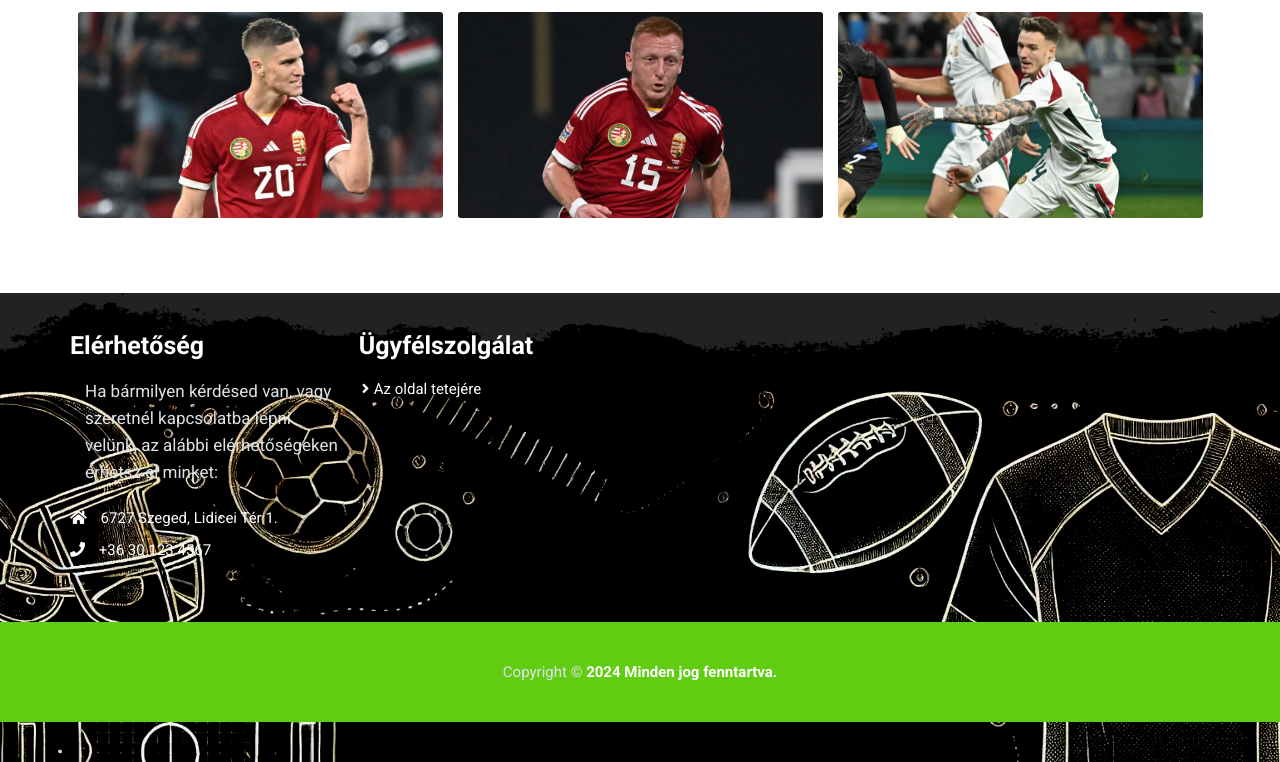
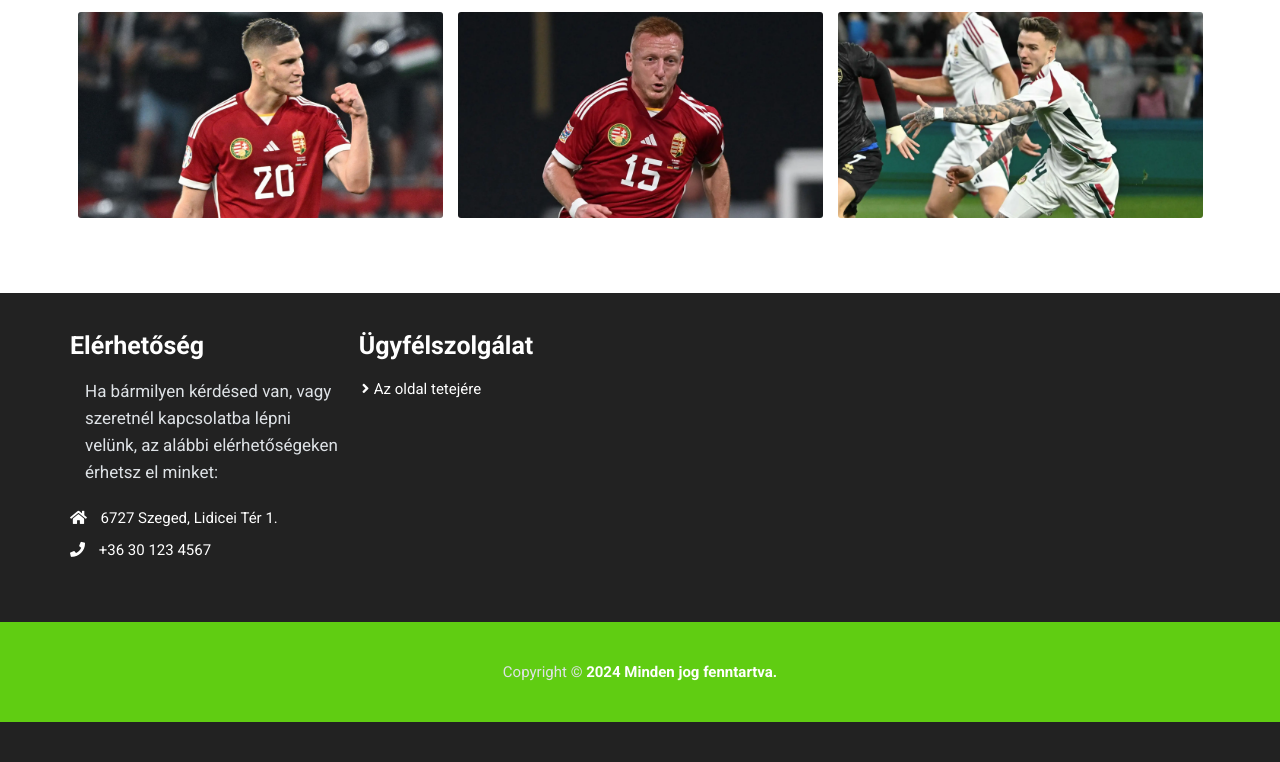
Before and after one commit to SzarkaNorbi/Projekt_Ujradolgozasa, a plain HTML site: page index.html in a window 1280 px wide. Shown: the part 1674-2436 px from the top of the page. Drawn offline with nearby package versions, Linux system fonts and the light colour scheme; a web font is replaced by a local one.

Commit message:
Update style.css

```diff
--- a/css/style.css
+++ b/css/style.css
@@ -457,7 +457,7 @@ section{
 }
 
 .footer_wrapper{
-    background: url('../images/footer-bg/footer_bg.png');
+  /* background: url('../images/footer-bg/footer_bg.png'); */
     background-size: cover;
     background-repeat: no-repeat;
     background-position: top center;
```
